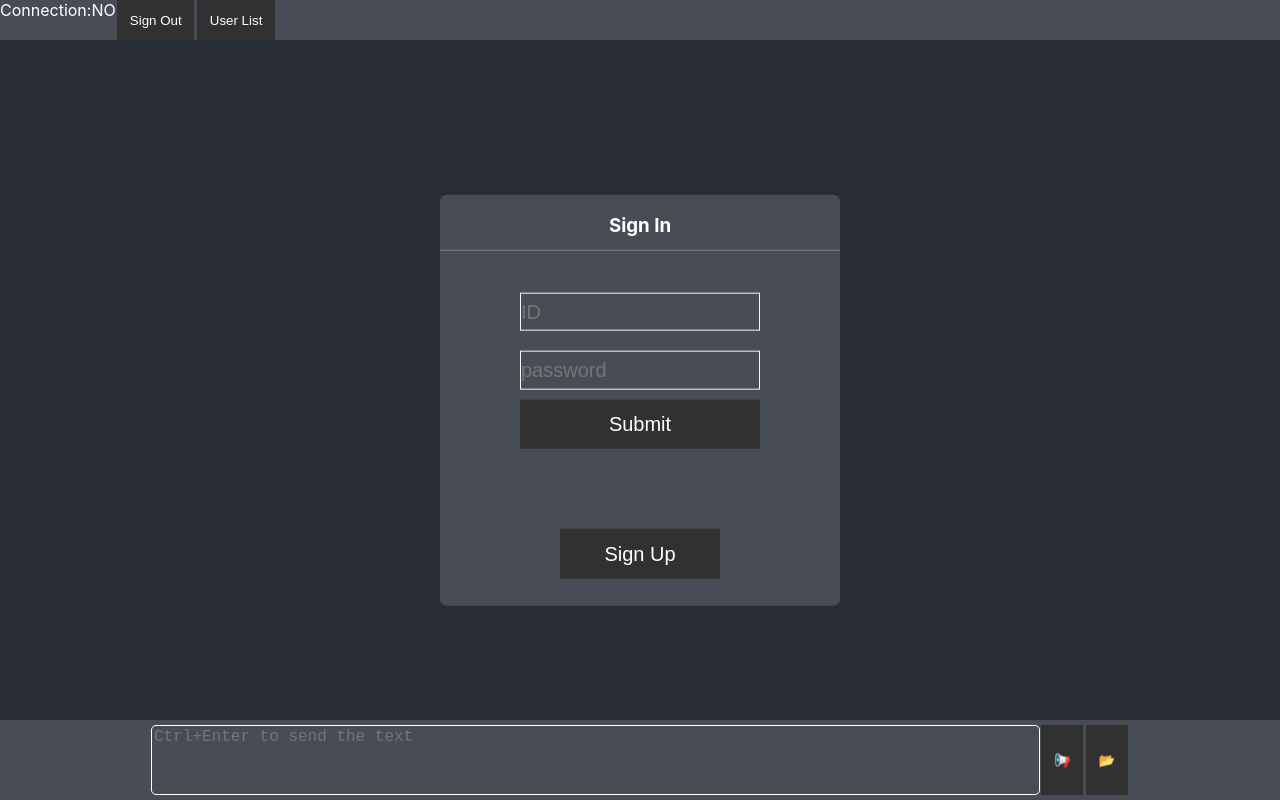
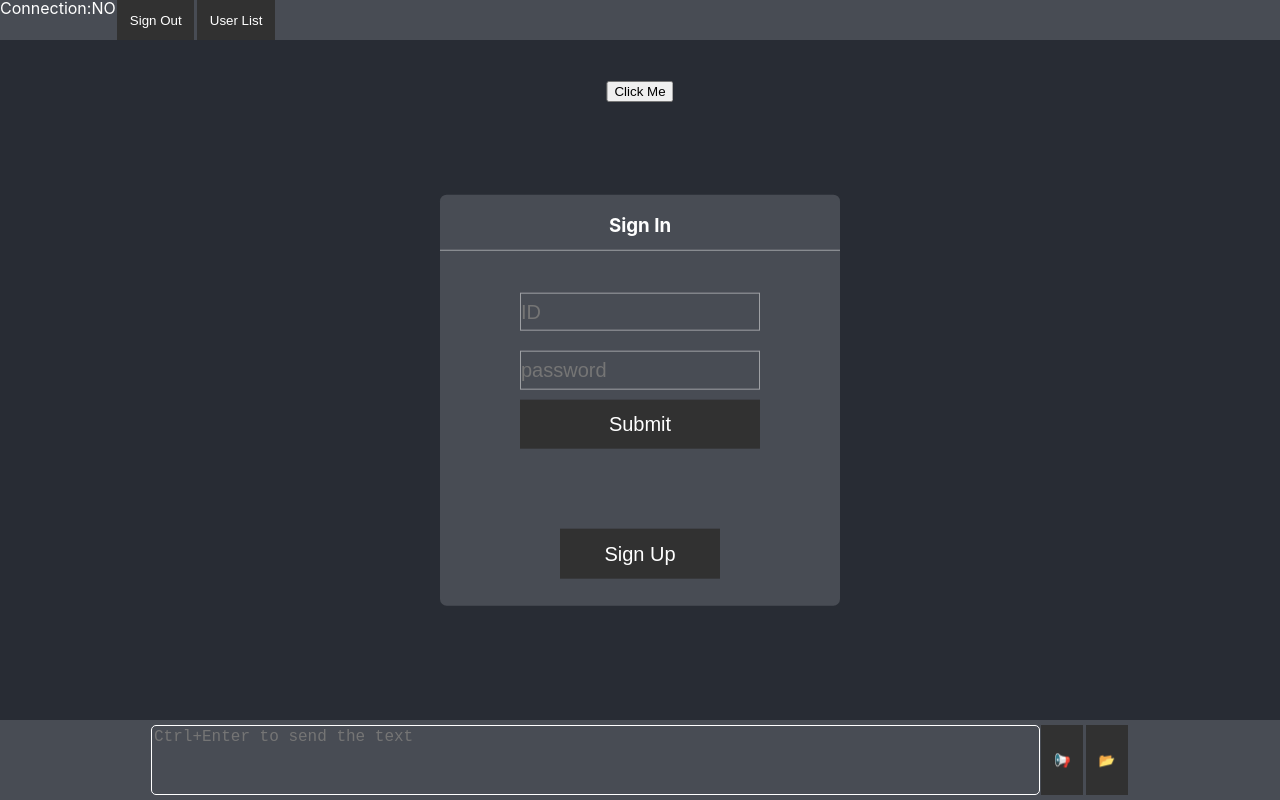
Before and after one commit to dlguswo333/chatFile-front, a React (Create React App) app: page / in a window 1280 px wide. Built offline with nearby package versions, Linux system fonts and the light colour scheme.

Commit message:
init toast

```diff
--- a/src/App.js
+++ b/src/App.js
@@ -6,8 +6,9 @@ import InputBoard from './InputBoard';
 import io from 'socket.io-client';
 import Navi from './Navi';
 import Login from './SignIn';
+import data from './data';
+import ToastBoard from './ToastBoard';
 import './App.css';
-import data from './data';
 
 const socket = io(`http://localhost:${data.back_port}`, {
   withCredentials: true
@@ -42,6 +43,7 @@ class App extends Component {
     }, 1000);
     this.setState({ socketConnectedInterval: socketConnectedInterval });
 
+    // if the client is signed in, connect via socket io.
     if (this.state.signedIn) {
       console.log('signed in');
       socket.on(data.front_connect, () => {
@@ -123,7 +125,7 @@ class App extends Component {
     this.setState({
       messageList: [...this.state.messageList, message]
     });
-    this.refChatBoard.current.scrollToBottom();
+    this.refChatBoard.current.scrollToBottom(false);
   }
 
   signIn(id, pw) {
@@ -171,6 +173,7 @@ class App extends Component {
           sendFile={this.sendFile}
         />
         {!this.state.signedIn && <Login signIn={this.signIn}></Login>}
+        <ToastBoard />
       </div>
     );
   }
--- a/src/Auth.css
+++ b/src/Auth.css
@@ -6,7 +6,7 @@
   border-radius: 5pt;
   transform: translate(-50%, -50%);
   color: white;
-  background-color: #484c54;
+  background-color: #484C54;
   overflow: hidden;
   text-align: center;
 }
@@ -15,14 +15,14 @@ input{
   font-size: 15pt;
   line-height: 15pt;
   padding: 5pt 0;
-  background-color: rgba(0, 0, 0, 0);
+  background-color: #484C54;
   margin-top: 10px;
   margin-bottom: 10px;
-  border: 1px solid whitesmoke;
+  border: 1px solid #FFFFFF77;
 }
 h3{
   padding-bottom: 10pt;
-  border-bottom: 1px solid rgba(255, 255, 255, 0.3);
+  border-bottom: 1px solid #FFFFFF77;
 }
 .SubmitButton{
   font-size: 15pt;
--- a/src/ChatBoard.js
+++ b/src/ChatBoard.js
@@ -5,10 +5,6 @@ import './ChatBoard.css';
 class ChatBoard extends Component {
   constructor(props) {
     super(props);
-    this.state = {
-      scrollPosition: 0,
-      height: 0
-    };
     this.refSelf = React.createRef();
   }
   getMessages() {
@@ -23,26 +19,21 @@ class ChatBoard extends Component {
     return messageList;
   }
 
-  scrollToBottom() {
+  scrollToBottom(must) {
     var current = this.refSelf.current;
-    if (current.scrollTop + current.clientHeight >= current.scrollHeight - current.clientHeight) {
+    if (must || (current.scrollTop + current.clientHeight >= current.scrollHeight - current.clientHeight)) {
       current.scrollTop = current.scrollHeight;
     }
   }
 
+  componentDidMount() {
+    this.scrollToBottom(true);
+  }
+
   render() {
     return (
-      <div
-        className="ChatBoard"
-        ref={this.refSelf}
-        onScroll={(e) => {
-          this.setState({
-            scrollPosition: e.target.scrollTop,
-            height: 0
-          });
-        }}>
+      <div className="ChatBoard" ref={this.refSelf}>
         {this.getMessages()}
-        {/* {this.scrollToBottom()} */}
       </div>
     )
   }
--- a/src/Message.css
+++ b/src/Message.css
@@ -3,27 +3,25 @@
   min-width: 10%;
   padding: 10px;
   border-radius: 5px;
+  margin-bottom: 30px;
   border: 1px solid #484c54;
   white-space: pre-wrap;
   word-break: break-all;
   text-align: left;
   font-size: 12pt;
   animation-duration: 0.5s;
+  animation-fill-mode: forwards;
 }
 .MyMessage{
   animation-name: animate_mymessage;
   margin-left: auto;
   margin-right: 20px;
-  margin-top: 10px;
-  margin-bottom: 10px;
   background-color: #E16428;
 }
 .OtherMessage{
   animation-name: animate_othermessage;
   margin-left: 20px;
   margin-right: auto;
-  margin-top: 10px;
-  margin-bottom: 10px;
   background-color: #018786;
 }
 @keyframes animate_mymessage{
@@ -64,7 +62,7 @@
   font-size: 10pt;
   margin-bottom: 5px;
   padding-bottom: 5px;
-  border-bottom: 1px solid rgba(255, 255, 255, 0.3);
+  border-bottom: 1px solid #FFFFFF77;
   text-align: left;
 }
 .DateDiv{
--- a/src/Navi.css
+++ b/src/Navi.css
@@ -23,3 +23,7 @@
 .NaviButton:hover{
   background-color: crimson;
 }
+.Connection{
+  text-align: center;
+  line-height: 100%;
+}
--- /dev/null
+++ b/src/ToastBoard.css
@@ -0,0 +1,30 @@
+.ToastBoard{
+  position: absolute;
+  top: 10vh;
+  left: 50%;
+  justify-content: center;
+  align-items: center;
+  transform: translate(-50%, 0);
+}
+.Toast{
+  margin: auto;
+  max-width: min-content;
+  background-color: #FFFFFF11;
+  border-radius: 10px;
+  padding: 10px;
+  margin-bottom: 10px;
+  overflow: hidden;
+  white-space: nowrap;
+  color: white;
+  animation-name: show_toast;
+  animation-duration: 0.3s;
+  animation-fill-mode: forwards;
+}
+@keyframes show_toast{
+  from {
+    width:0;
+  }
+  to{
+    width: 100%;
+  }
+}
--- /dev/null
+++ b/src/ToastBoard.js
@@ -0,0 +1,67 @@
+import React, { Component } from 'react';
+import './ToastBoard.css';
+
+var i = 0;
+
+class Toast extends Component {
+  constructor(props) {
+    super(props);
+    this.state =
+    {
+      // { key, type( 'noti' || 'progress' ), content }
+      toastList: []
+    };
+  }
+
+  getToasts() {
+    const len = this.state.toastList.length;
+    // cut if too long.
+    if (len > 5) {
+      this.setState({ toastList: this.state.toastList.slice(len - 5, len) });
+    }
+    const toastList = this.state.toastList.map((toast) => {
+      if (toast.type === 'noti') {
+        return <div className="Toast" key={toast.key}>
+          {toast.content}
+        </div>
+      }
+      else if (toast.type === 'progress') {
+        return <div className="Toast" key={toast.key}>
+          {toast.content + 100 + '%'}
+        </div>
+      }
+      return null;
+    });
+    return toastList;
+  }
+
+  pushToast(toast) {
+    if (toast.key === undefined || toast.type === undefined || toast.content === undefined) {
+      // reject bad toast.
+      return;
+    }
+    if (toast.type === 'noti') {
+      setTimeout(() => {
+        toast.type = null;
+      }, 3000);
+    }
+    this.setState({
+      toastList: [...this.state.toastList, toast]
+    });
+  }
+
+  render() {
+    return (
+      <div className="ToastBoard">
+        <button onClick={() => {
+          this.pushToast(
+            { key: i++, type: (i % 2 === 0 ? 'noti' : 'progress'), content: (i % 2 === 0 ? 'hello thereejfawjflkajewfjafj' : 'in progress...') }
+          );
+        }}>Click Me</button>
+        {this.getToasts()}
+      </div>
+    );
+  }
+}
+
+export default Toast;
--- a/src/data.js
+++ b/src/data.js
@@ -5,8 +5,10 @@ data['back_connect'] = 'connection';
 data['front_connect'] = 'connect';
 data['full_message_list'] = 'full message list';
 data['new_message'] = 'new message';
-data['disconnection'] = 'disconnection';
+data['back_disconnect'] = 'disconnect';
+data['front_disconnect'] = 'disconnection';
 data['max_file_size'] = 100 * 1024 * 1024;
+data['not_these_letters'] = ': \t';
 
 // exports.data = data;
 export default data;
```
Also changed, not shown: 1 other file (tests, documents, lock files or other folders).
